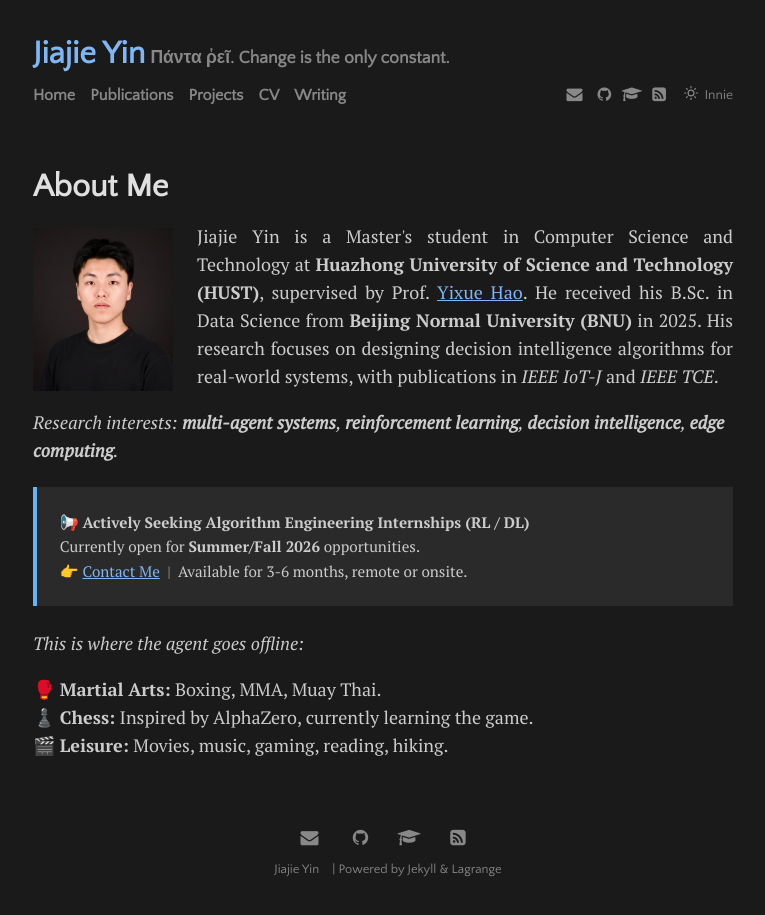
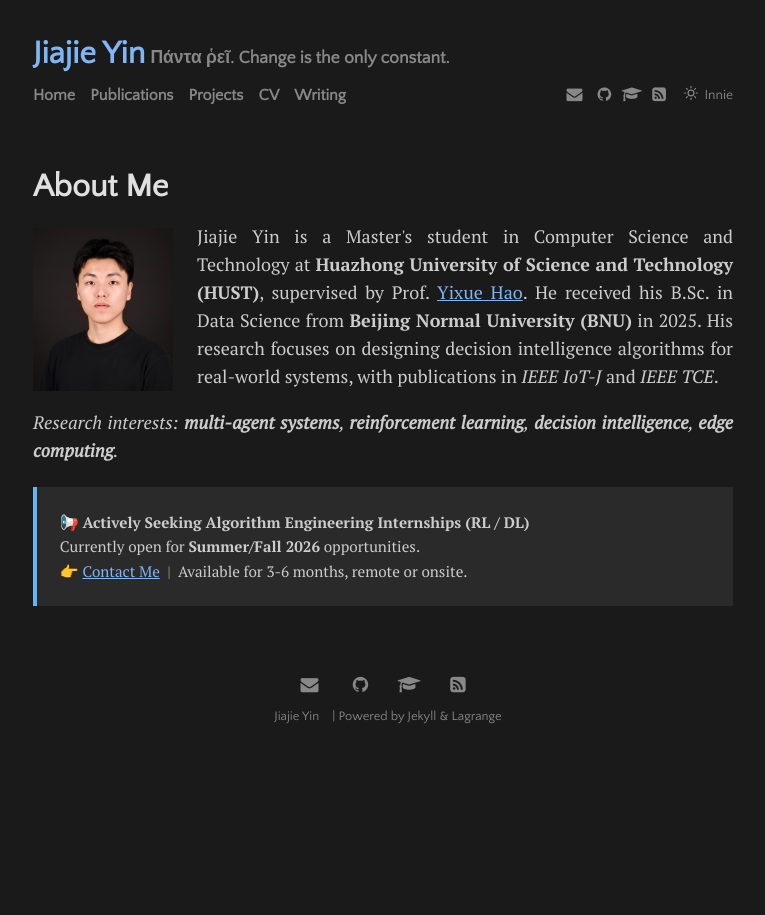
Before and after one commit to JJtheHonest/JJtheHonest.github.io, a Jekyll site: the page built from index.html, in a window 1280 px wide. Shown: the whole page, without its empty margins (257-1022 px from the left). Built offline with Jekyll 4.4.1, drawn with Linux system fonts in a browser that asks for light colours; the list of posts is cut into pages by our own code.

Commit message:
Innie/Outie persona switching on About Me page

```diff
--- a/_sass/_custom.scss
+++ b/_sass/_custom.scss
@@ -163,6 +163,30 @@
   text-align: justify;
 }
 
+.innie-content {
+  display: block;
+}
+
+.outie-content {
+  display: none;
+}
+
+body.dark-mode .innie-content {
+  display: block;
+}
+
+body.dark-mode .outie-content {
+  display: none;
+}
+
+body:not(.dark-mode) .innie-content {
+  display: none;
+}
+
+body:not(.dark-mode) .outie-content {
+  display: block;
+}
+
 @media (max-width: 30em) {
   .portrait-container {
     width: 120px;
--- a/index.html
+++ b/index.html
@@ -9,7 +9,8 @@
     <img src="/assets/img/portrait_2.jpg" alt="Jiajie Yin" class="portrait light-portrait">
     <img src="/assets/img/portrait_1.jpg" alt="Jiajie Yin" class="portrait dark-portrait">
   </div>
-  <div>
+
+  <div class="innie-content">
     <p>
       Jiajie Yin is a Master's student in Computer Science and Technology at
       <strong>Huazhong University of Science and Technology (HUST)</strong>,
@@ -18,8 +19,6 @@
       His research focuses on designing decision intelligence algorithms for real-world systems,
       with publications in <em>IEEE IoT-J</em> and <em>IEEE TCE</em>.
     </p>
-  </div>
-</div>
 
     <p>
       <em>Research interests: <strong>multi-agent systems</strong>, <strong>reinforcement learning</strong>,
@@ -35,11 +34,14 @@
         Available for 3-6 months, remote or onsite.
       </p>
     </blockquote>
+  </div>
 
-<p><em>This is where the agent goes offline:</em></p>
-
+  <div class="outie-content">
+    <p><em>This is where the agent goes offline.</em></p>
     <p>
       🥊 <strong>Martial Arts:</strong> Boxing, MMA, Muay Thai.<br>
       ♟️ <strong>Chess:</strong> Inspired by AlphaZero, currently learning the game.<br>
       🎬 <strong>Leisure:</strong> Movies, music, gaming, reading, hiking.
     </p>
+  </div>
+</div>
```
Lines whose indentation alone changed are shown as unchanged.
